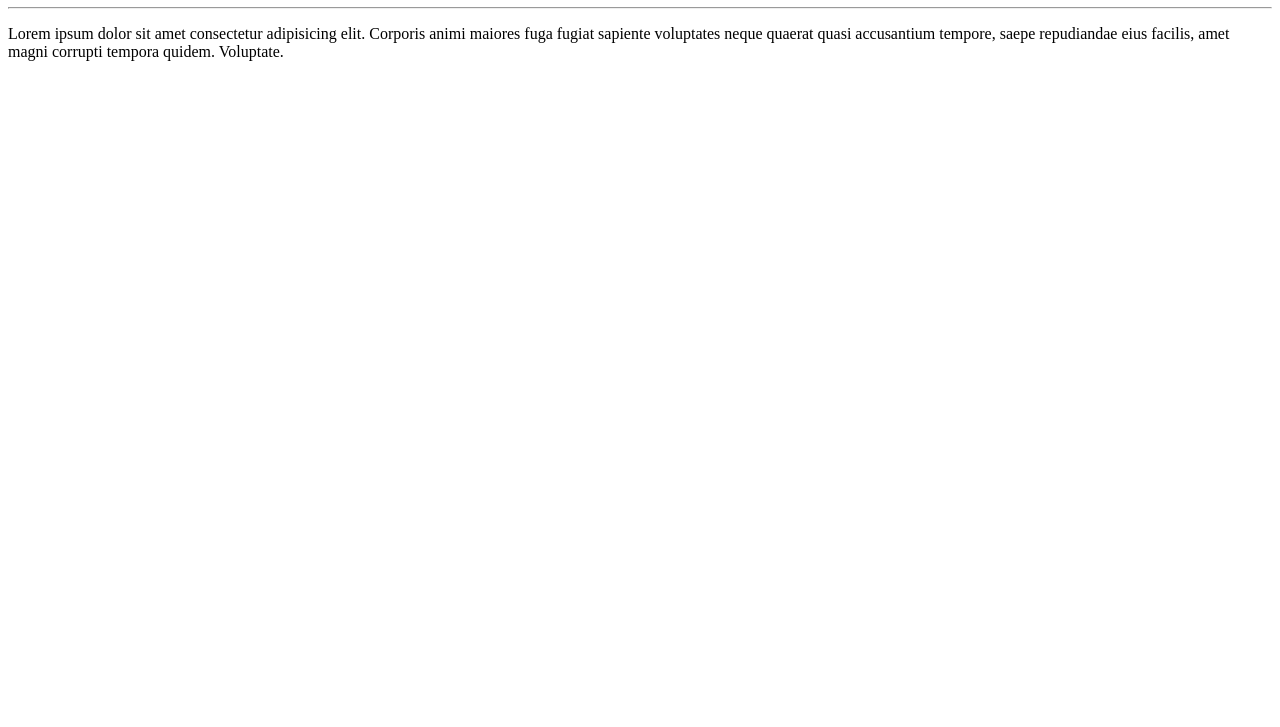
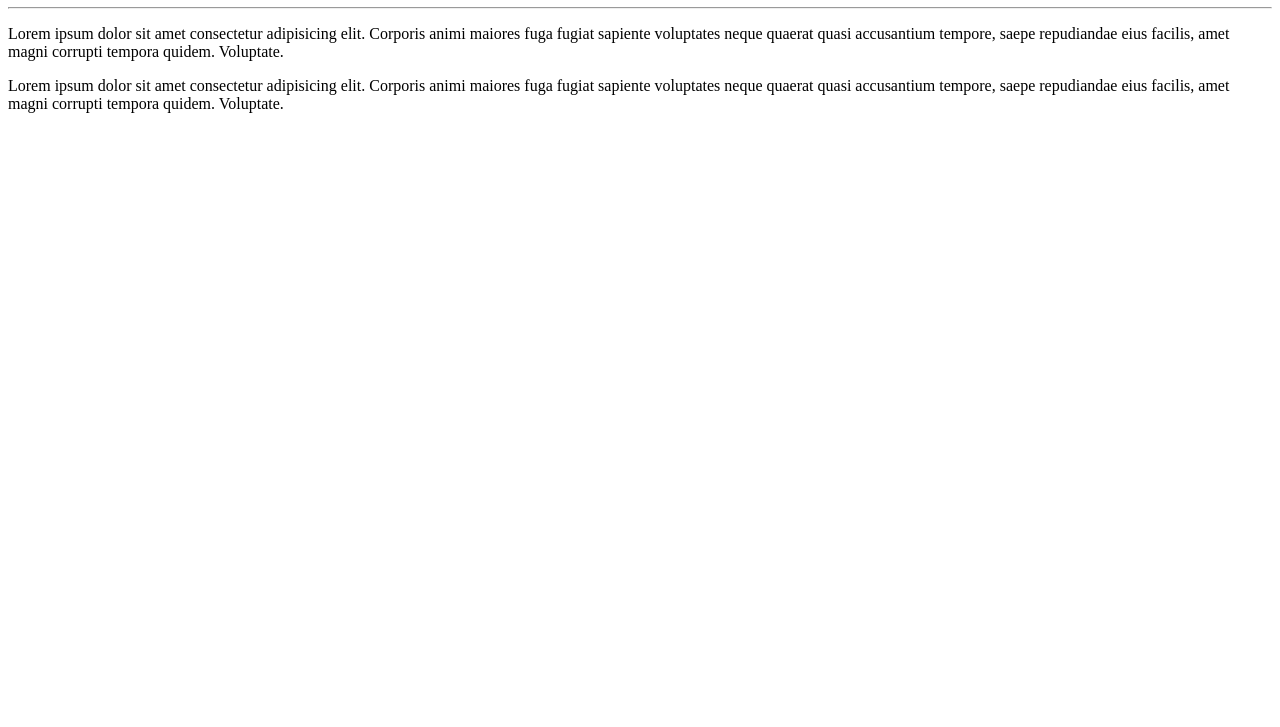
Before and after one commit to Kaykenets/Cheguei-Brasil, a plain HTML site: page site-novo/index.html in a window 1280 px wide. Shown: the part 73-800 px from the top of the page. Drawn offline with Linux system fonts and the light colour scheme.

Commit message:
Adicionei um parágrafo

```diff
--- a/site-novo/index.html
+++ b/site-novo/index.html
@@ -9,5 +9,7 @@
     <h1>Cheguei Brasil</h1>
     <hr>
     <p>Lorem ipsum dolor sit amet consectetur adipisicing elit. Corporis animi maiores fuga fugiat sapiente voluptates neque quaerat quasi accusantium tempore, saepe repudiandae eius facilis, amet magni corrupti tempora quidem. Voluptate.</p>
+    <p>Lorem ipsum dolor sit amet consectetur adipisicing elit. Corporis animi maiores fuga fugiat sapiente voluptates neque quaerat quasi accusantium tempore, saepe repudiandae eius facilis, amet magni corrupti tempora quidem. Voluptate.</p>
+    </p>
 </body>
 </html>
```
